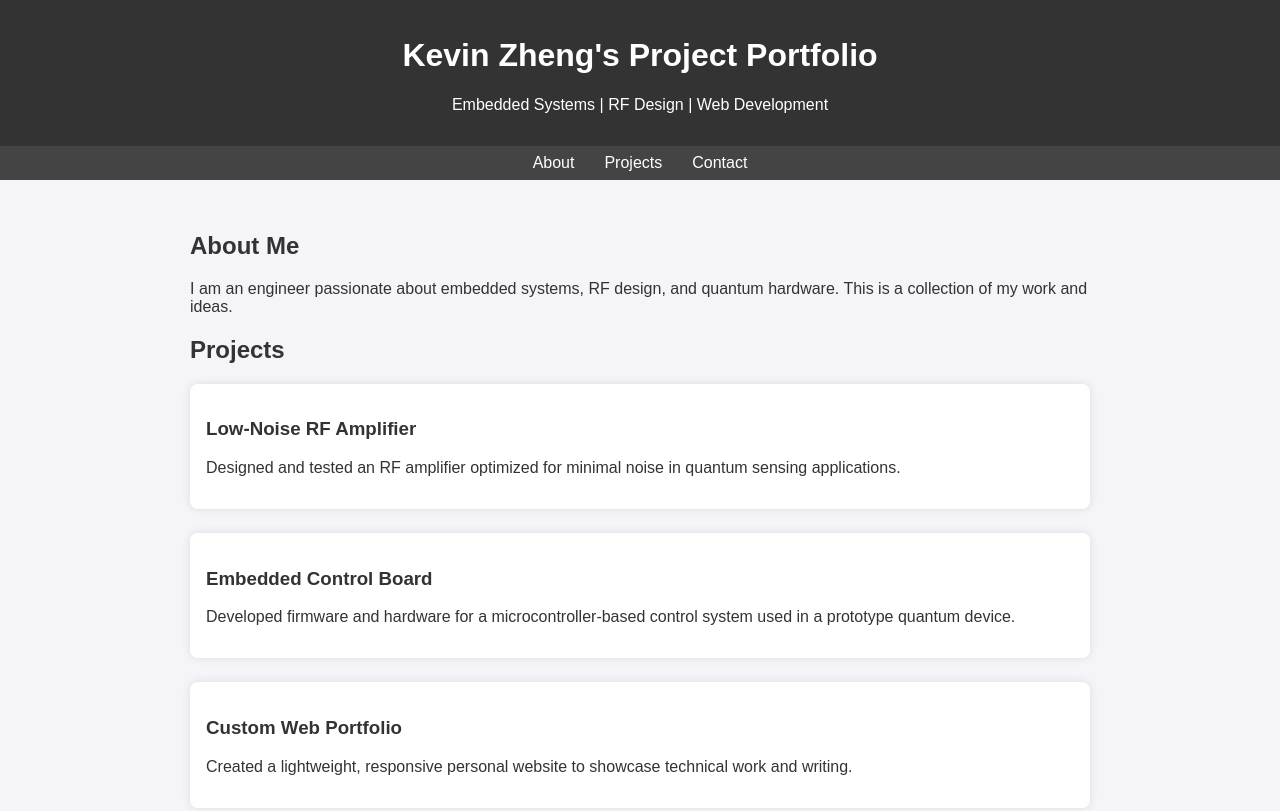
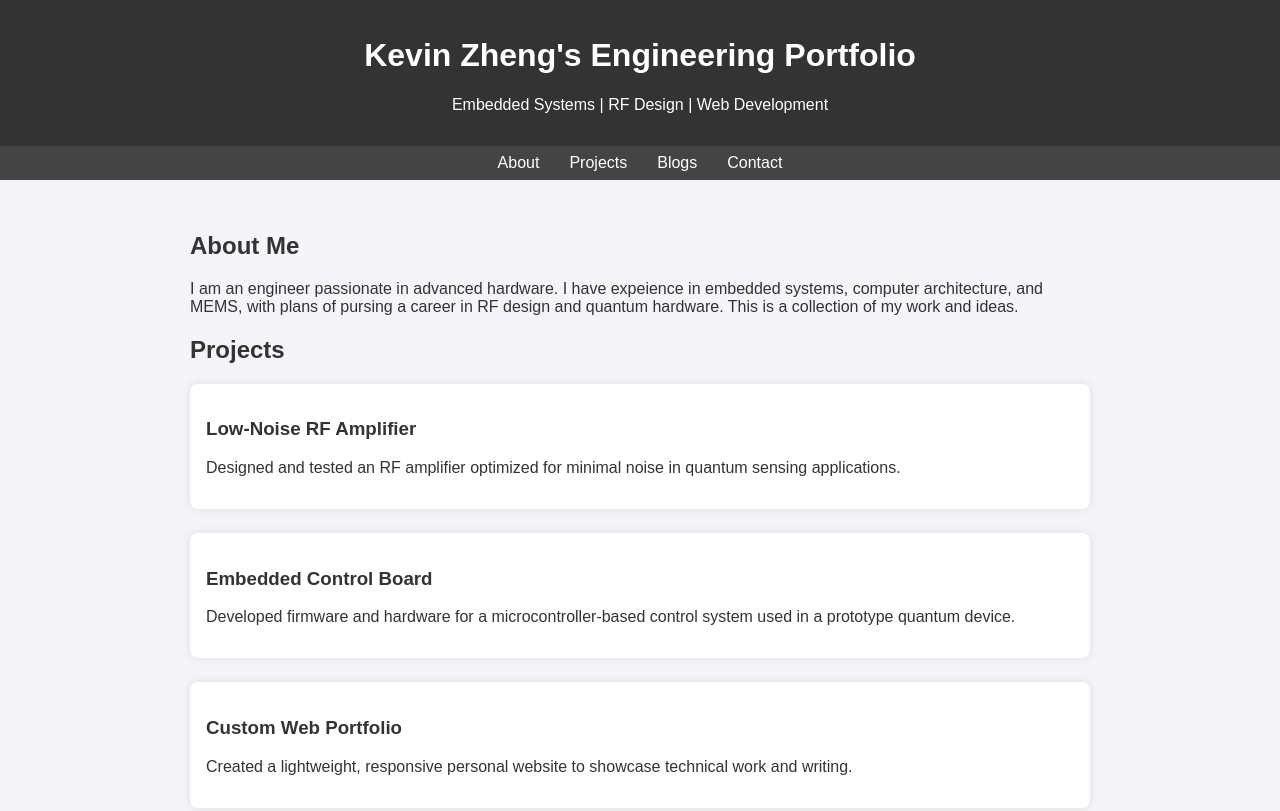
Before and after one commit to KeviumEngineering/KeviumEngineering.github.io, a plain HTML site: page index.html in a window 1280 px wide. Shown: the top 811 px of the page. Drawn offline with Linux system fonts and the light colour scheme.

Commit message:
Update index.html

```diff
--- a/index.html
+++ b/index.html
@@ -10,20 +10,21 @@
 
 <body>
     <header>
-        <h1>Kevin Zheng's Project Portfolio</h1>
+        <h1>Kevin Zheng's Engineering Portfolio</h1>
         <p>Embedded Systems | RF Design | Web Development</p>
     </header>
 
     <nav>
         <a href="#about">About</a>
         <a href="#projects">Projects</a>
+        <a href="#projects">Blogs</a>
         <a href="#contact">Contact</a>
     </nav>
 
     <div class="container">
         <section id="about">
             <h2>About Me</h2>
-            <p>I am an engineer passionate about embedded systems, RF design, and quantum hardware. This is a collection of my work and ideas.</p>
+            <p>I am an engineer passionate in advanced hardware. I have expeience in embedded systems, computer architecture, and MEMS, with plans of pursing a career in RF design and quantum hardware. This is a collection of my work and ideas.</p>
         </section>
 
         <section id="projects">
```
